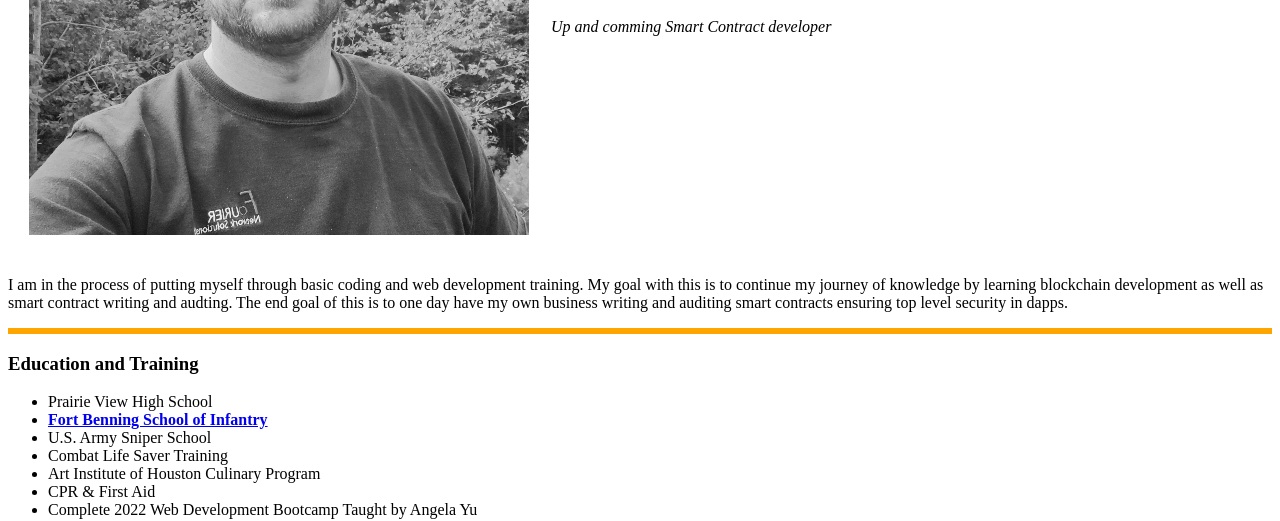
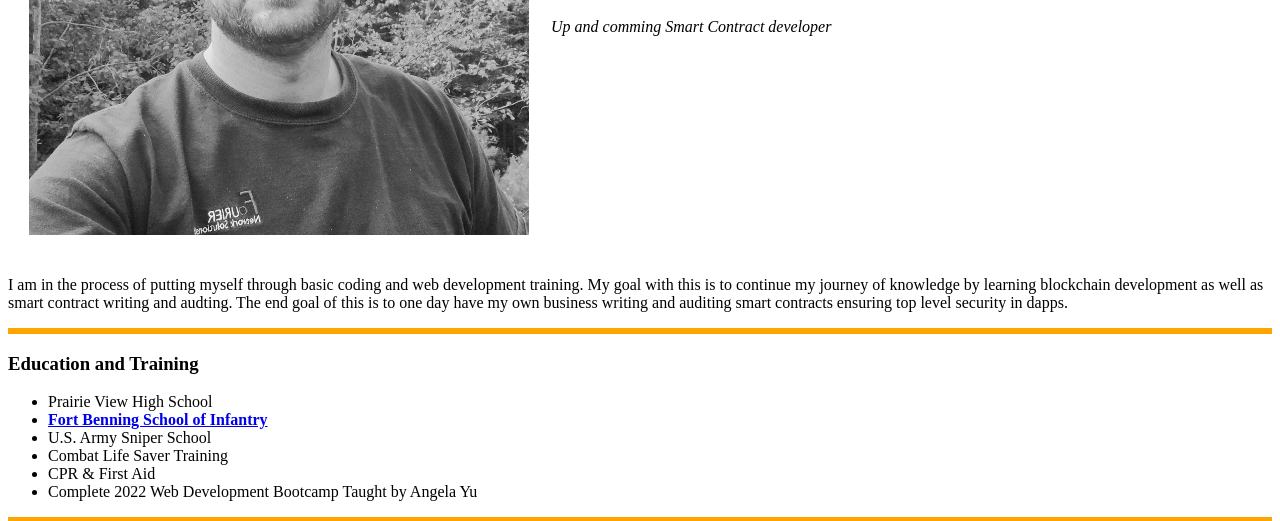
Before and after one commit to Damitz45/cv, a plain HTML site: page index.html in a window 1280 px wide. Shown: the part 294-815 px from the top of the page. Drawn offline with Linux system fonts and the light colour scheme.

Commit message:
Removed Art Institute from training

```diff
--- a/index.html
+++ b/index.html
@@ -23,7 +23,6 @@
     <li><strong><a href="https://www.benning.army.mil/">Fort Benning School of Infantry</a></strong></li>
     <li>U.S. Army Sniper School</li>
     <li>Combat Life Saver Training</li>
-    <li>Art Institute of Houston Culinary Program</li>
     <li>CPR & First Aid</li>
     <li>Complete 2022 Web Development Bootcamp Taught by Angela Yu</li>
   </ul>
```
